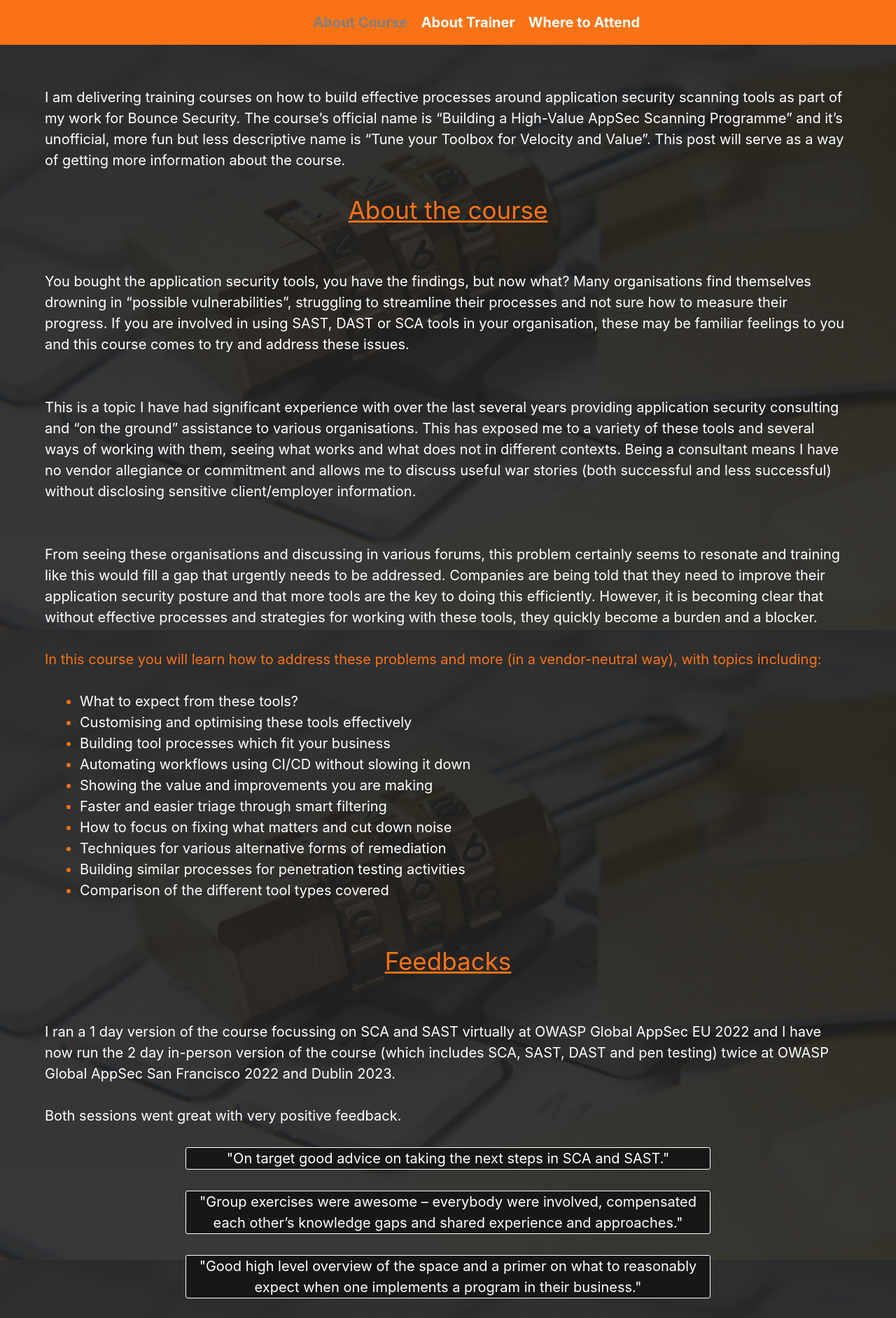
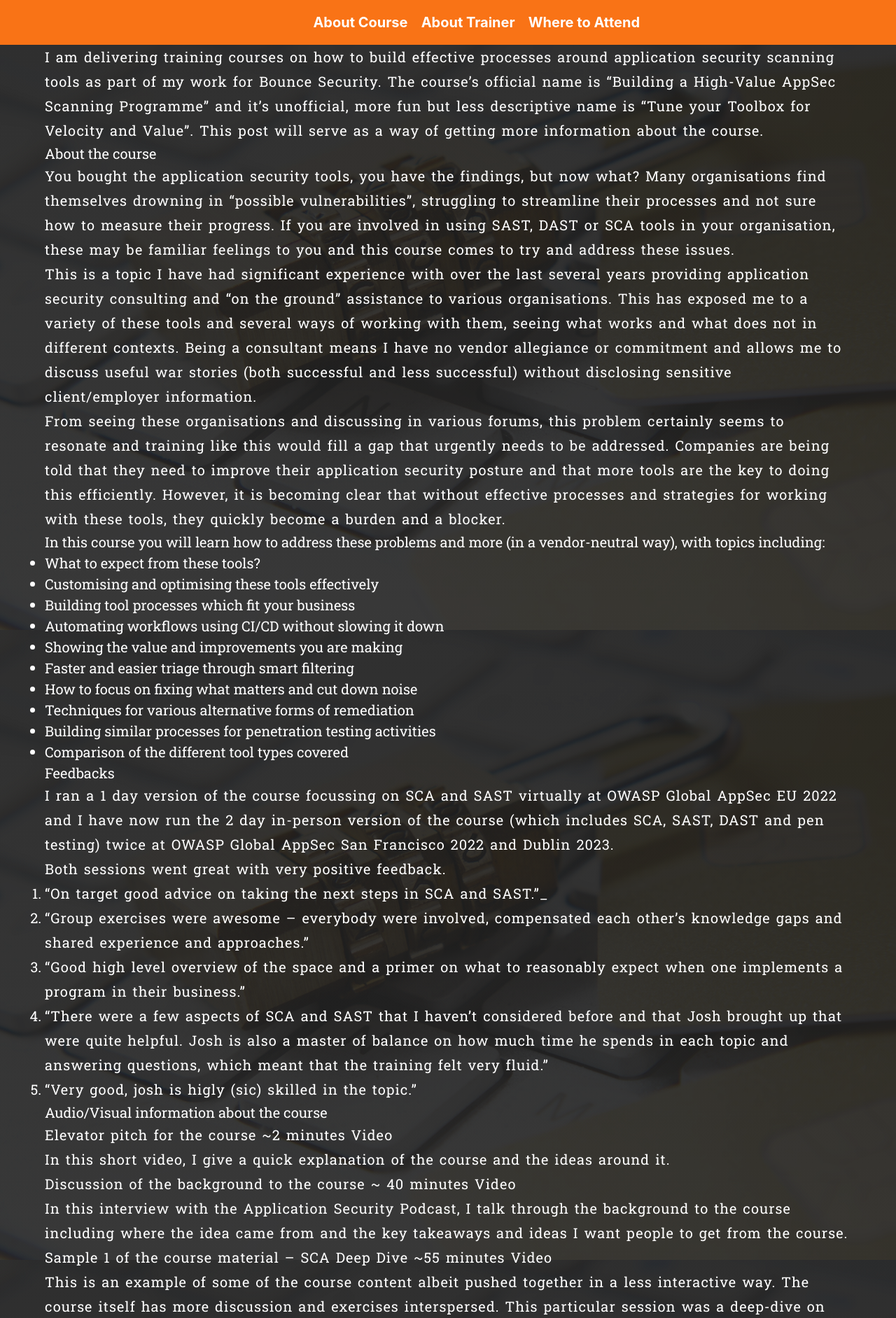
Before and after one commit to elishadamu97/joshgrossman, a Jekyll site: the page built from index.md, in a window 1280 px wide. Shown: the top 1883 px of the page at 70% size. Built offline with Jekyll 4.4.1, drawn with Linux system fonts in a browser that asks for light colours; some of the changed text lies outside the part shown.

Commit message:
intial commit

```diff
--- a/_includes/nav-header.html
+++ b/_includes/nav-header.html
@@ -1,5 +1,55 @@
 <style>
 
+  .underline-with-animation {
+    display: inline-block;
+    position: relative;
+}
+
+.underline-with-animation::after {
+    content: '';
+    position: absolute;
+    width: 100%;
+    transform: scaleX(0);
+    height: 2px;
+    bottom: 0;
+    left: 0;
+    right: 0;
+    background-color: #ffffff;
+    transform-origin: left right;
+    transition: transform 0.20s ease-out;
+}
+
+.underline-with-animation:hover::after {
+    transform: scaleX(1);
+    transform-origin: left right;
+}
+a{
+  text-decoration: none !important;
+  color: white;
+}
+.undl-themecolor {
+    display: inline-block;
+    position: relative;
+}
+
+.undl-themecolor::after {
+    content: '';
+    position: absolute;
+    width: 100%;
+    transform: scaleX(0);
+    height: 2px;
+    bottom: 0;
+    left: 0;
+    right: 0;
+    background-color: #f97316;
+    transform-origin: left right;
+    transition: transform 0.20s ease-out;
+}
+
+.undl-themecolor:hover::after {
+    transform: scaleX(1);
+    transform-origin: left right;
+}
 
     @media screen and (max-width: 480px) {
 
@@ -30,7 +80,7 @@
         {% assign url = item.url | relative_url %}
       {% endif %}
 
-      <li class="item  item--nav{% if item.url == page.url %}  item--current{% endif %}">
+      <li class=" underline-with-animation item  item--nav{% if item.url == page.url %}  item--current{% endif %}">
         <a href="{{ url }}">{{ item.title }}</a>
       </li>
     {% endfor %}
--- a/_layouts/default.html
+++ b/_layouts/default.html
@@ -43,7 +43,19 @@
 
     {% include site-before-start.html %}
   </head>
+<style>
+  @import url('https://fonts.googleapis.com/css2?family=Roboto+Slab:wght@300;400;500;600;700&display=swap');
 
+* {
+    font-family: 'Roboto Slab', serif;
+}
+
+p {
+    line-height: 35px;
+    letter-spacing: 1px;
+    word-spacing: 2px;
+}
+</style>
   <body style="background-color: #2E2E2E; color: white !important;" class="layout-{{ page.layout }}{% if page.title %}  {{ page.title | slugify }}{% endif %}">
     {{ content }}
   </body>
--- a/_sass/_theme.scss
+++ b/_sass/_theme.scss
@@ -206,7 +206,7 @@ body {
   }
   &--current {
     a {
-      color: grey;
+      color: rgb(255, 255, 255);
     }
   }
 }
--- a/index.md
+++ b/index.md
@@ -1,86 +1,28 @@
 ---
 title: About Course
 ---
-<style>
-.text{
-  text-decoration: underline;
-  color: #F97316;
-  font-size: 35px;
-}
-.text-discuss{
-  color: #F97316;
-  font-size: 20px;
-}
-li{
-  margin-left: 50px;
-}
-li::marker {
-  	color:  #F97316;
-}
-.quote{
-  width:750px;
-  height:100%;
-  border: 1px solid white;
-  border-radius: 3px;
-  background-color: #171716;
-  color: white;
-}
-@media screen and (max-width: 480px) {
- .quote{
-  width:380px;
-  height:100%;
-  border: 1px solid white;
-  border-radius: 3px;
-  background-color: #171716;
-  color: white;
-  font-size:20px;
-}
-.text{
-  text-decoration: underline;
-  color: #F97316;
-  font-size: 20px !important;
-}
-.text-discuss{
-  color: #F97316;
-  font-size: 20px;
-}
-li{
-  margin-left: 50px;
-}
-p{
-  font-size: 20px !important;
-}
-}
 
-</style>
-<br>
-<br>
 I am delivering training courses on how to build effective processes around application security scanning tools as part of my work for Bounce Security. The course's official name is “Building a High-Value AppSec Scanning Programme” and it's unofficial, more fun but less descriptive name is “Tune your Toolbox for Velocity and Value”. This post will serve as a way of getting more information about the course.
-<br>
-<br>
-<center>
-<span class="text">
-About the course
-</span>
-</center>
-<br>
-<br>
+
+## About the course
+
+
+
 You bought the application security tools, you have the findings, but now what? Many organisations find themselves drowning in “possible vulnerabilities”, struggling to streamline their processes and not sure how to measure their progress. If you are involved in using SAST, DAST or SCA tools in your organisation, these may be familiar feelings to you and this course comes to try and address these issues.
-<br>
-<br>
-<br>
+
+
+
 This is a topic I have had significant experience with over the last several years providing application security consulting and “on the ground” assistance to various organisations. This has exposed me to a variety of these tools and several ways of working with them, seeing what works and what does not in different contexts. Being a consultant means I have no vendor allegiance or commitment and allows me to discuss useful war stories (both successful and less successful) without disclosing sensitive client/employer information.
-<br>
-<br>
-<br>
+
+
+
 From seeing these organisations and discussing in various forums, this problem certainly seems to resonate and training like this would fill a gap that urgently needs to be addressed. Companies are being told that they need to improve their application security posture and that more tools are the key to doing this efficiently. However, it is becoming clear that without effective processes and strategies for working with these tools, they quickly become a burden and a blocker.
-<br>
-<br>
-<span class="text-discuss">
-In this course you will learn how to address these problems and more (in a vendor-neutral way), with topics including:
-</span>
-<br>
-<br>
+
+
+
+##### In this course you will learn how to address these problems and more (in a vendor-neutral way), with topics including:
+
+
 - What to expect from these tools?
 - Customising and optimising these tools effectively
 - Building tool processes which fit your business
@@ -91,68 +33,58 @@ In this course you will learn how to address these problems and more (in a vendo
 - Techniques for various alternative forms of remediation
 - Building similar processes for penetration testing activities
 - Comparison of the different tool types covered
-<br>
-<br>
-<br>
-<center>
-<span class="text">
-Feedbacks
 
-</span>
-</center>
-<br>
-<br>
+
+
+
+### Feedbacks
+
+
+
 I ran a 1 day version of the course focussing on SCA and SAST virtually at OWASP Global AppSec EU 2022 and I have now run the 2 day in-person version of the course (which includes SCA, SAST, DAST and pen testing) twice at OWASP Global AppSec San Francisco 2022 and Dublin 2023.
 
-<br>
+
 Both sessions went great with very positive feedback.
 
-<br>
-<center >
 
- <div class="quote"> "On target good advice on taking the next steps in SCA and SAST."</div>
-<br>
-<div class="quote"> "Group exercises were awesome – everybody were involved, compensated each other’s knowledge gaps and shared experience and approaches."</div>
-<br>
-<div class="quote">"Good high level overview of the space and a primer on what to reasonably expect when one implements a program in their business."</div>
-<br>
-<div class="quote">"There were a few aspects of SCA and SAST that I haven’t considered before and that Josh brought up that were quite helpful. Josh is also a master of balance on how much time he spends in each topic and answering questions, which meant that the training felt very fluid."</div>
-<br>
-<div class="quote"> "Very good, josh is higly (sic) skilled in the topic."
 
-</div>
-</center>
+1. "On target good advice on taking the next steps in SCA and SAST."_
 
-<br>
-<br>
-<center>
-<span class="text" style="font-size: 23px;">
-Audio/Visual information about the course
-</span>
-</center>
-<br>
-<br>
-<span class="text-discuss">Elevator pitch for the course  </span> ~2 minutes [Video](https://www.youtube.com/watch?v=_fzC-xmtwHc)
+
+2. "Group exercises were awesome – everybody were involved, compensated each other’s knowledge gaps and shared experience and approaches."
+
+
+3. "Good high level overview of the space and a primer on what to reasonably expect when one implements a program in their business."
+
+4. "There were a few aspects of SCA and SAST that I haven’t considered before and that Josh brought up that were quite helpful. Josh is also a master of balance on how much time he spends in each topic and answering questions, which meant that the training felt very fluid."
+
+5. "Very good, josh is higly (sic) skilled in the topic."
+
+
+
+
+
+### Audio/Visual information about the course
+
+
+Elevator pitch for the course ~2 minutes [Video](https://www.youtube.com/watch?v=_fzC-xmtwHc)
 
 In this short video, I give a quick explanation of the course and the ideas around it.
-<br>
-<br>
-<br>
-<span class="text-discuss">Discussion of the background to the course  </span> ~ 40 minutes [Video](https://www.youtube.com/watch?v=LAcH1kFP4-M)
+
+
+
+Discussion of the background to the course ~ 40 minutes [Video](https://www.youtube.com/watch?v=LAcH1kFP4-M)
 
 In this interview with the Application Security Podcast, I talk through the background to the course including where the idea came from and the key takeaways and ideas I want people to get from the course.
-<br>
-<br>
-<br>
-<span class="text-discuss">Sample 1 of the course material – SCA Deep Dive  </span> ~55 minutes [Video](https://www.youtube.com/watch?v=2SxHfhvhey8)
+
+
+
+Sample 1 of the course material – SCA Deep Dive ~55 minutes [Video](https://www.youtube.com/watch?v=2SxHfhvhey8)
 
 This is an example of some of the course content albeit pushed together in a less interactive way. The course itself has more discussion and exercises interspersed. This particular session was a deep-dive on Software Composition Analysis (SCA).
-<br>
-<br>
-<br>
-<span class="text-discuss">Sample 2 of the course material – Quick-fire tips  </span> ~ 40 minutes [Video](https://www.youtube.com/watch?v=5JOuRZoyc6o)
+
+
+
+Sample 2 of the course material – Quick-fire tips  ~ 40 minutes [Video](https://www.youtube.com/watch?v=5JOuRZoyc6o)
 
 This was a talk I did at DevSecCon24 which was designed to be a few quick examples of efficiency tips for SCA and SAST. In the full training course there are far more suggestions and there is much more time to explain, discuss and practice them.
-
-<br>
-<br>
```
